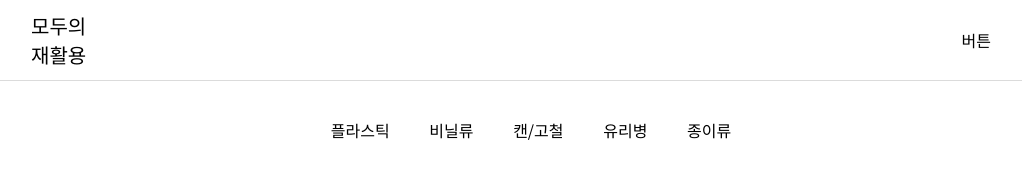
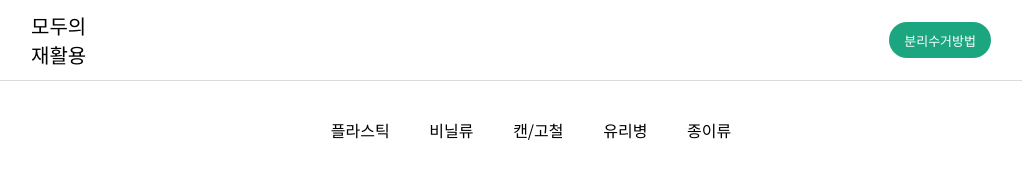
Before and after one commit to 2circumflex/modoo-recycling, a Gatsby site: page /how-to in a window 1280 px wide. Shown: the whole page, without its empty margins (129-1151 px from the left). Built offline with nearby package versions, Linux system fonts and the light colour scheme; Gatsby itself is replaced by a stand-in of ours.

Commit message:
Add Button component

```diff
--- /dev/null
+++ b/src/components/Button.tsx
@@ -0,0 +1,48 @@
+import React from 'react'
+
+/** @jsx jsx */
+import { jsx, css } from '@emotion/core'
+
+const cssContainer = css({
+  display: 'flex',
+  justifyContent: 'center',
+  alignItems: 'center',
+  height: '36px',
+  padding: '0 15px',
+  borderRadius: '18px',
+  backgroundColor: '#1CA67F',
+})
+
+const cssTitle = css({
+  fontFamily: 'Noto Sans KR',
+  fontWeight: 400,
+  fontSize: '13px',
+  color: 'white'
+})
+
+interface ButtonProps {
+  title: string
+  destination: string
+}
+
+const Button: React.FC<ButtonProps> = props => {
+  const { title, destination } = props
+  return (
+    <React.Fragment>
+      <a
+        href={destination}
+        css={{
+          textDecoration: 'none'
+        }}
+      >
+        <div css={cssContainer}>
+          <span css={cssTitle}>
+            {title}
+          </span>
+        </div>
+      </a>
+    </React.Fragment>
+  )
+}
+
+export default Button
--- a/src/components/Header.tsx
+++ b/src/components/Header.tsx
@@ -2,6 +2,7 @@ import React from 'react'
 /** @jsx jsx */
 import { jsx } from '@emotion/core'
 import { headerMaxWidth, headerHeight, headerHorizontalPadding } from 'utils/const'
+import Button from 'components/Button'
 
 const Header: React.FC = () => {
   return (
@@ -57,7 +58,10 @@ const Header: React.FC = () => {
             justifyContent: 'flex-end'
           }}
         >
-          <span>버튼</span>
+          <Button
+            title='분리수거방법'
+            destination='/how-to'
+          />
         </div>
       </div>
     </div>
```
Also changed, not shown: src/pages/index.tsx (+12 -1 lines).
